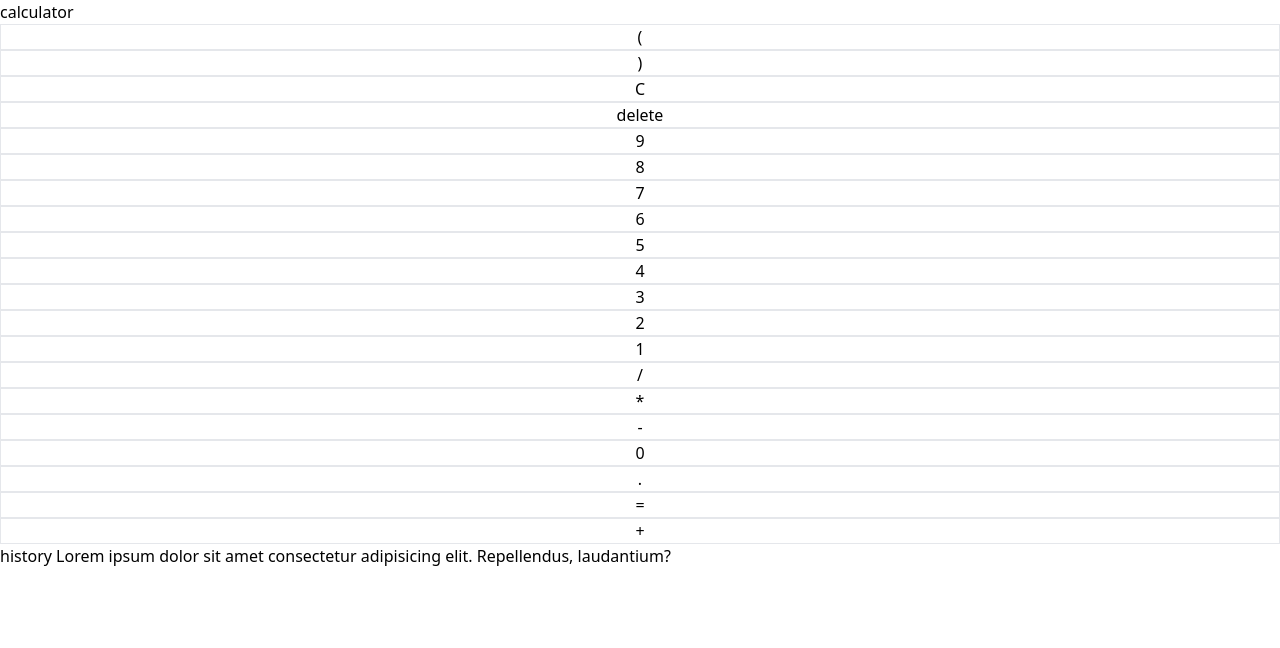
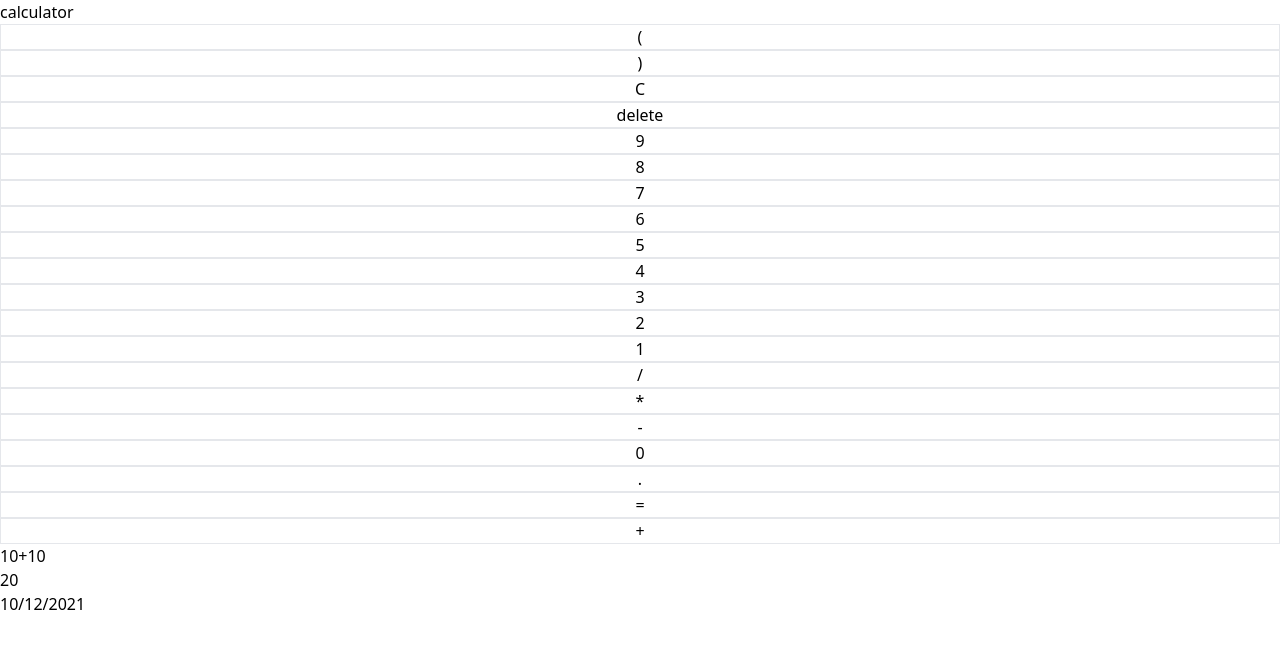
Before and after one commit to Khalid-Graine/calculator-app, a React (Vite) app: page / in a window 1280 px wide. Shown: the top 648 px of the page. Built offline with nearby package versions, Linux system fonts and the light colour scheme.

Commit message:
map over the histories and display them

```diff
--- a/src/App.jsx
+++ b/src/App.jsx
@@ -78,7 +78,7 @@ function App() {
           <div onClick={(e) => type(e)}  className="box">+</div>
         </div>
       </main>
-      <Histories />
+      <Histories histories={histories} />
       </div>
     </>
   );
--- a/src/components/Histories.jsx
+++ b/src/components/Histories.jsx
@@ -1,8 +1,19 @@
 import React from 'react'
 
-const Histories = () => {
+const Histories = ({histories}) => {
   return (
-    <div>history Lorem ipsum dolor sit amet consectetur adipisicing elit. Repellendus, laudantium?</div>
+    <ul>
+      {histories &&
+      histories.map((h) => (
+        <li>
+          <p>{h.expression}</p>
+          <p>{h.result}</p>
+          <p>{h.date}</p>
+        </li>
+      )
+      )
+      }
+    </ul>
   )
 }
 
```
